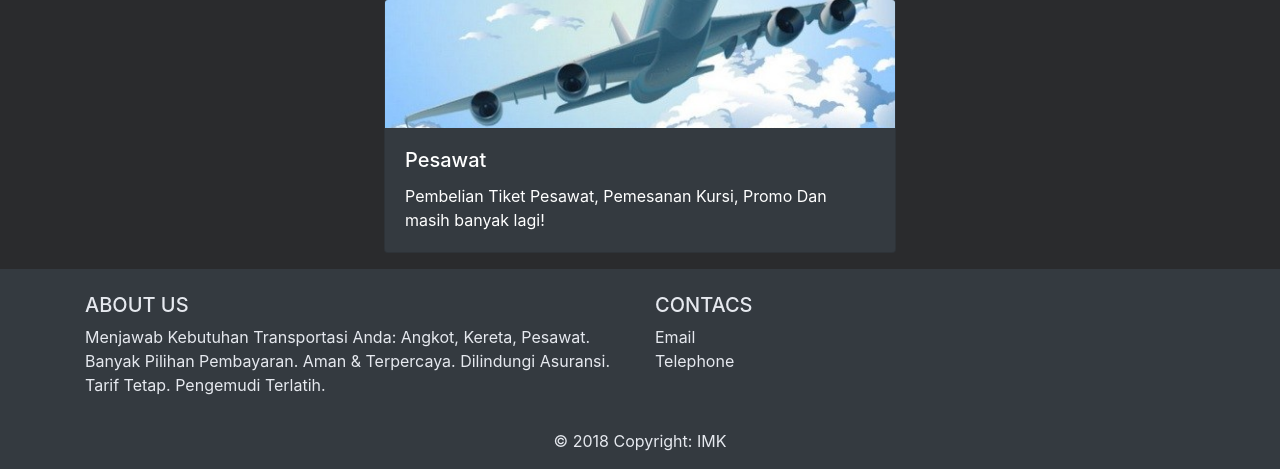
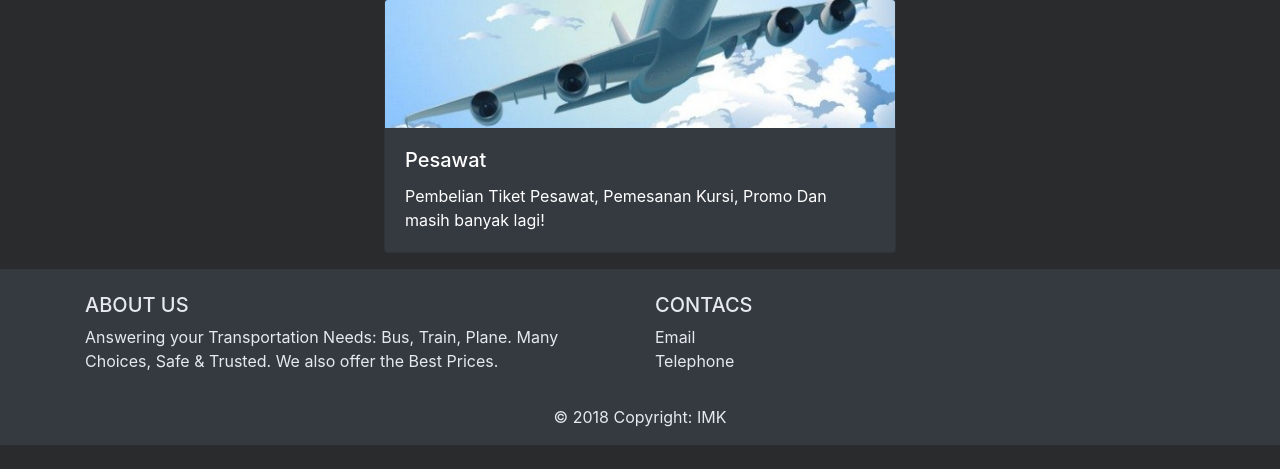
Before and after one commit to PCU-IT-2016/Interaksi-Manusia-dan-Komputer-2018-2019, a Django app: page / in a window 1280 px wide. Shown: the part 739-1208 px from the top of the page. After the commit the page ends 1184 px from the top, so only its background shows below. Run offline with Django 3.2, Linux system fonts and the light colour scheme; data comes from the database, SQL or seed files in the repository; some libraries are stand-ins or nearby versions.

Commit message:
english about us

```diff
--- a/PublicTransportWebApp/MainApp/templates/MainApp/header.html
+++ b/PublicTransportWebApp/MainApp/templates/MainApp/header.html
@@ -102,7 +102,7 @@
 					                Password:<br> <input type="password" class="form-control" name="password"><br>
 					                <input type="submit" style="color:white;" class="btn btn-block btn-dark" name="login" value ="Login"><br>
 					                <div class="bottom text-center">
-					                New here ? <a href=" "><b>Join Us</b></a>
+					                New here ? <a href=" "><b>Sign Up</b></a>
 					                </div>
 					                </div>
 					          	</form>
@@ -196,7 +196,7 @@
 		        <div class="row">
 		        <div class="col-md-6 mt-md-0 mt-3">
 		            <h5 class="text-uppercase">About Us</h5>
-		            <p>Menjawab Kebutuhan Transportasi Anda: Angkot, Kereta, Pesawat. Banyak Pilihan Pembayaran. Aman & Terpercaya. Dilindungi Asuransi. Tarif Tetap. Pengemudi Terlatih.</p>
+		            <p>Answering your Transportation Needs: Bus, Train, Plane. Many Choices, Safe & Trusted. We also offer the Best Prices.</p>
 		        </div>
 
 		        <div class="col-md-6">
```
